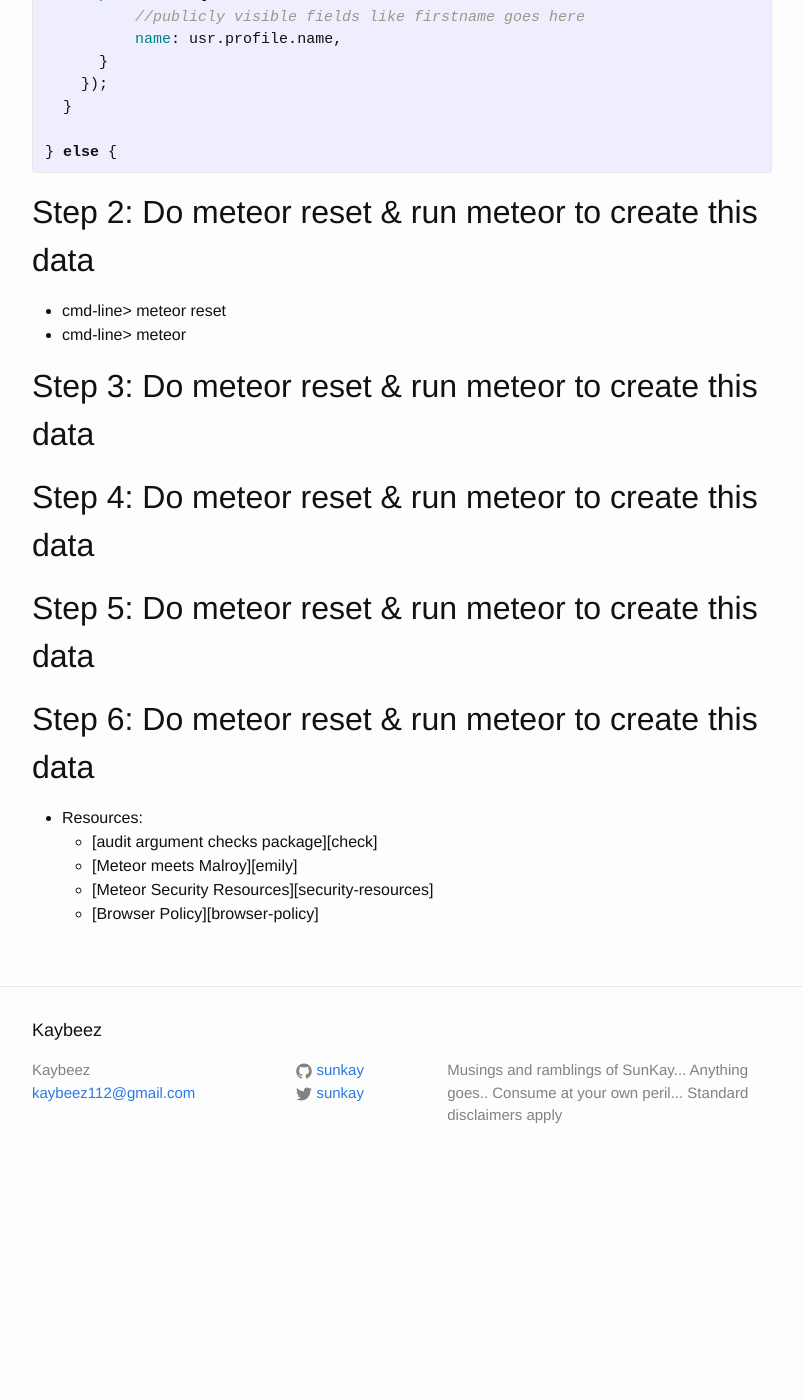
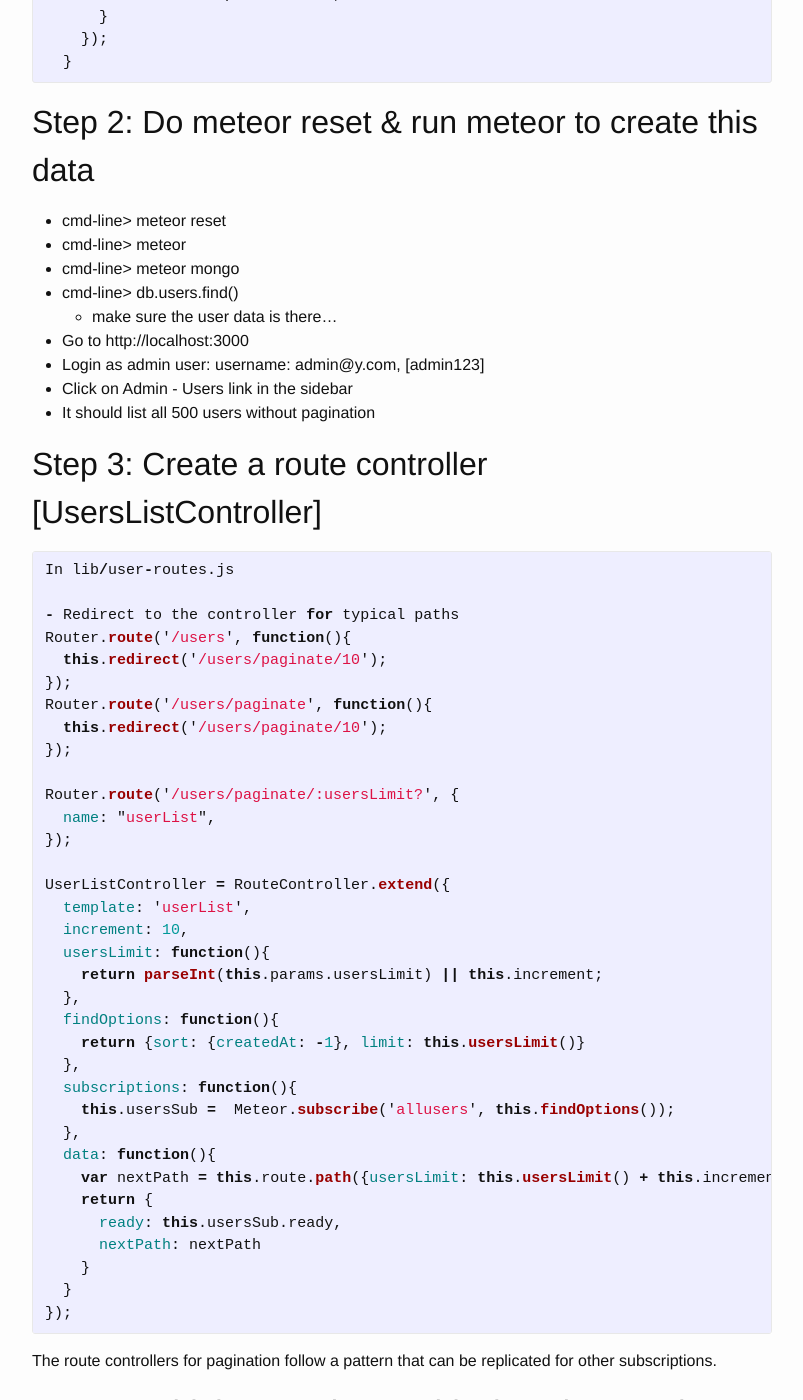
Before and after one commit to sunkay/sunkay.github.io, a Jekyll site: the page built from _posts/2015-03-15-pagination-with-boiler.markdown, in a window 1280 px wide and 1400 px high, scrolled down 1041 px. Shown: the whole window, without its empty margins (238-1041 px from the left). Built offline with Jekyll 4.4.1, drawn with Linux system fonts in a browser that asks for light colours; before the commit the page ends 2228 px from its top, so only the background shows below that; some of the changed text lies outside the part shown.

Commit message:
pagination pattern

```diff
--- a/_posts/2015-03-15-pagination-with-boiler.markdown
+++ b/_posts/2015-03-15-pagination-with-boiler.markdown
@@ -43,34 +41,82 @@ File: /server/fixtures.js
     });
   }
 
-} else {
 {% endhighlight javascript %}
 
 Step 2: Do meteor reset & run meteor to create this data
 --------------------------------------------------------
   - cmd-line> meteor reset
   - cmd-line> meteor
+  - cmd-line> meteor mongo
+  - cmd-line> db.users.find()
+    + make sure the user data is there...
+  - Go to http://localhost:3000
+  - Login as admin user: username: admin@y.com, [admin123]
+  - Click on Admin - Users link in the sidebar
+  - It should list all 500 users without pagination
 
-Step 3: Do meteor reset & run meteor to create this data
+Step 3: Create a route controller [UsersListController]
 --------------------------------------------------------
 
-Step 4: Do meteor reset & run meteor to create this data
+{% highlight javascript %}
+In lib/user-routes.js
+
+- Redirect to the controller for typical paths
+Router.route('/users', function(){
+  this.redirect('/users/paginate/10');
+});
+Router.route('/users/paginate', function(){
+  this.redirect('/users/paginate/10');
+});
+
+Router.route('/users/paginate/:usersLimit?', {
+  name: "userList",
+});
+
+UserListController = RouteController.extend({
+  template: 'userList',
+  increment: 10,
+  usersLimit: function(){
+    return parseInt(this.params.usersLimit) || this.increment;
+  },
+  findOptions: function(){
+    return {sort: {createdAt: -1}, limit: this.usersLimit()}
+  },
+  subscriptions: function(){
+    this.usersSub =  Meteor.subscribe('allusers', this.findOptions());
+  },
+  data: function(){
+    var nextPath = this.route.path({usersLimit: this.usersLimit() + this.increment});
+    return {
+      ready: this.usersSub.ready,
+      nextPath: nextPath
+    }
+  }
+});
+
+{% endhighlight javascript %}
+
+The route controllers for pagination follow a pattern that can be replicated for other subscriptions.
+
+Step 4: Add the 'Load More' block to the template
 --------------------------------------------------------
+<template name="userList">
+  {{#contentHeader heading="Users" currentPage="Users"}}
+  <ul class="todo-list">
+    {{#each allusers}}
+    {{> userItem}}
+    {{/each}}
 
-
-Step 5: Do meteor reset & run meteor to create this data
---------------------------------------------------------
-
-
-Step 6: Do meteor reset & run meteor to create this data
---------------------------------------------------------
-
-- Resources:
-   - [audit argument checks package][check]
-   - [Meteor meets Malroy][emily]
-   - [Meteor Security Resources][security-resources]
-   - [Browser Policy][browser-policy]
-
+    {{#if nextPath}}
+      <div class="callout callout-info">
+        <h3>
+          <a class="load-more btn-block" href="{{nextPath}}">Load more</a>
+        </h3>
+      </div>
+    {{/if}}
+  </ul>
+  {{/contentHeader}}
+</template>
 
 [boiler]: http://sunkay.github.io/meteor-boiler/
 [roadmap]: https://trello.com/b/grrlZ9pd/meteor-boilerplate
```
Also changed, not shown: other parts of _posts/2015-03-15-pagination-with-boiler.markdown (+0 -2 lines).
